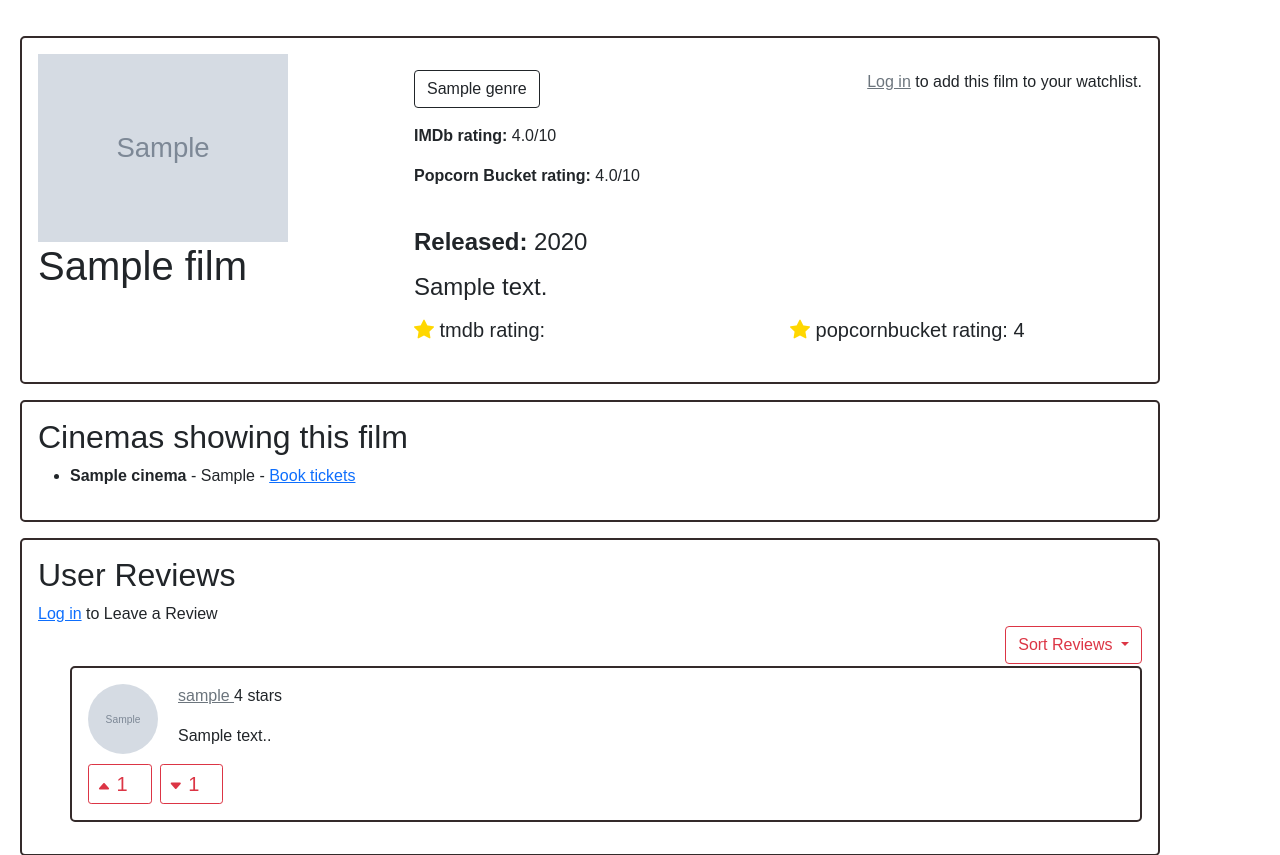
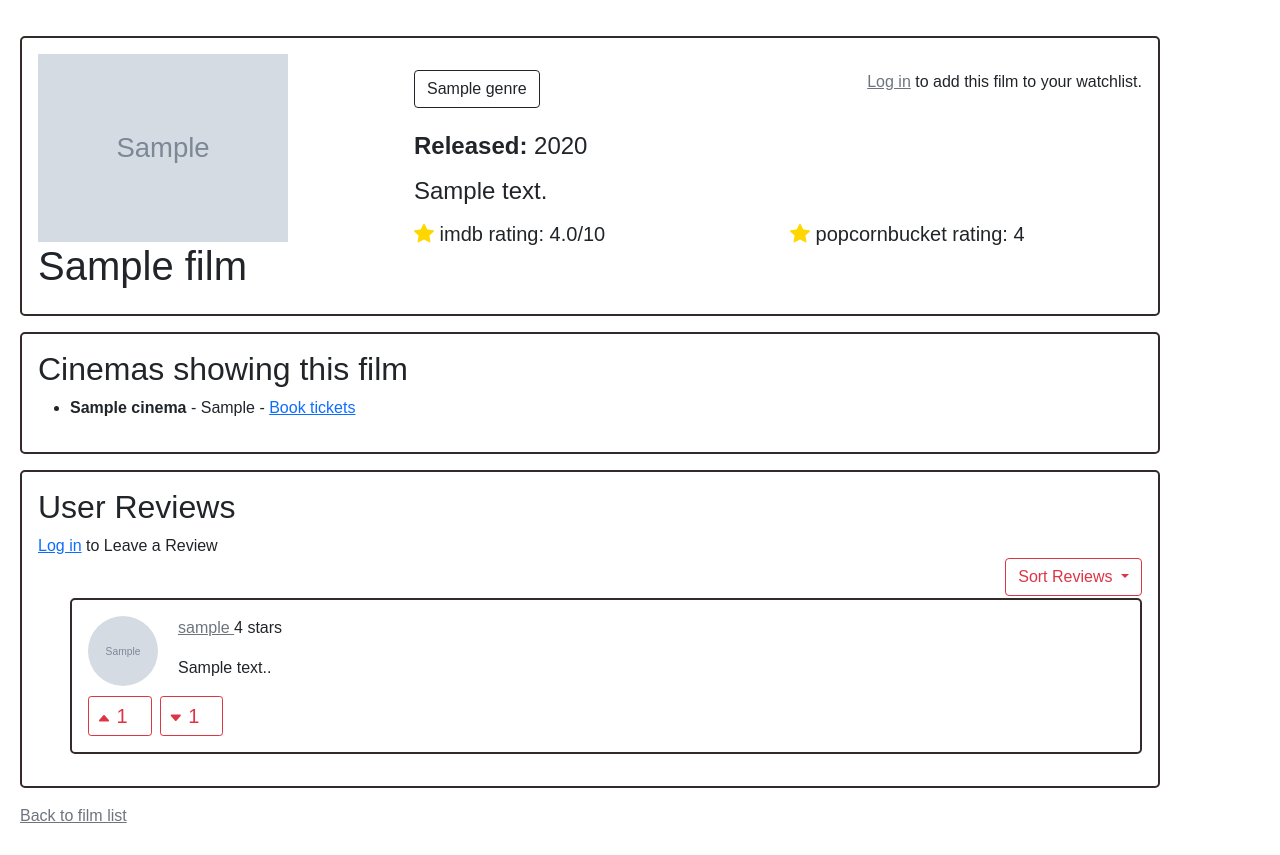
Before and after one commit to 3010468m/PopcornBucket, a Django app: page /1/ in a window 1280 px wide. Shown: the part 210-1065 px from the top of the page. After the commit the page ends 1033 px from the top, so only its background shows below. Run offline with Django 3.2, Linux system fonts and the light colour scheme; tables that the repository leaves empty hold one stand-in row (values such as "Sample post"); grey boxes marked "Sample" are stand-in pictures.

Commit message:
resolved merg issues, removed duplicate star ratings in film_detail

```diff
--- a/templates/popcornbucket/film_detail.html
+++ b/templates/popcornbucket/film_detail.html
@@ -30,25 +30,7 @@
                     {% endif %}
 
                     <a href="{% url 'film_list' %}?genre={{ film.genre.id }}" ><button type="button" button class="btn btn-outline-dark">{{ film.genre.name }}</button></a>
-                    <div class="mt-3">
-                        <p>
-                            <strong>IMDb rating:</strong>
-                            {% if film.imdb_rating %}
-                                {{ film.imdb_rating }}/10
-                            {% else %}
-                                no rating
-                            {% endif %}
-                        </p>
 
-                        <p>
-                            <strong>Popcorn Bucket rating:</strong>
-                            {% if film.avg_rating %}
-                                {{ film.avg_rating|floatformat:1 }}/10
-                            {% else %}
-                                no ratings yet
-                            {% endif %}
-                        </p>
-                    </div>
                     <div>
                         <br><h4><strong>Released:</strong> {{ film.release_year }}</h4>
                         <p><h4>{{ film.description }}</h4></p>
@@ -56,7 +38,12 @@
                     <div class="row justify-content-around">
                         <div class="col">
                             <h5><i class="bi bi-star-fill" style="color:gold;"></i>
-                            tmdb rating:  </h5>
+                            imdb rating:
+                            {% if film.imdb_rating %}
+                                {{ film.imdb_rating }}/10
+                            {% else %}
+                                no rating
+                            {% endif %}</h5>
                         </div>
                         <div class="col">
                             <h5><i class="bi bi-star-fill" style="color:gold;"></i>
--- a/templates/popcornbucket/film_list.html
+++ b/templates/popcornbucket/film_list.html
@@ -89,8 +89,7 @@
         </div>
     {% endfor %}
     </ul>
-        {% endfor %}
-    </ul>
+
 {% else %}
         <p>No films found.</p>
 {% endif %}
```
Also changed, not shown: popcornbucket/migrations/0006_alter_cinema_id_alter_film_id_alter_friendship_id_and_more.py (added).
